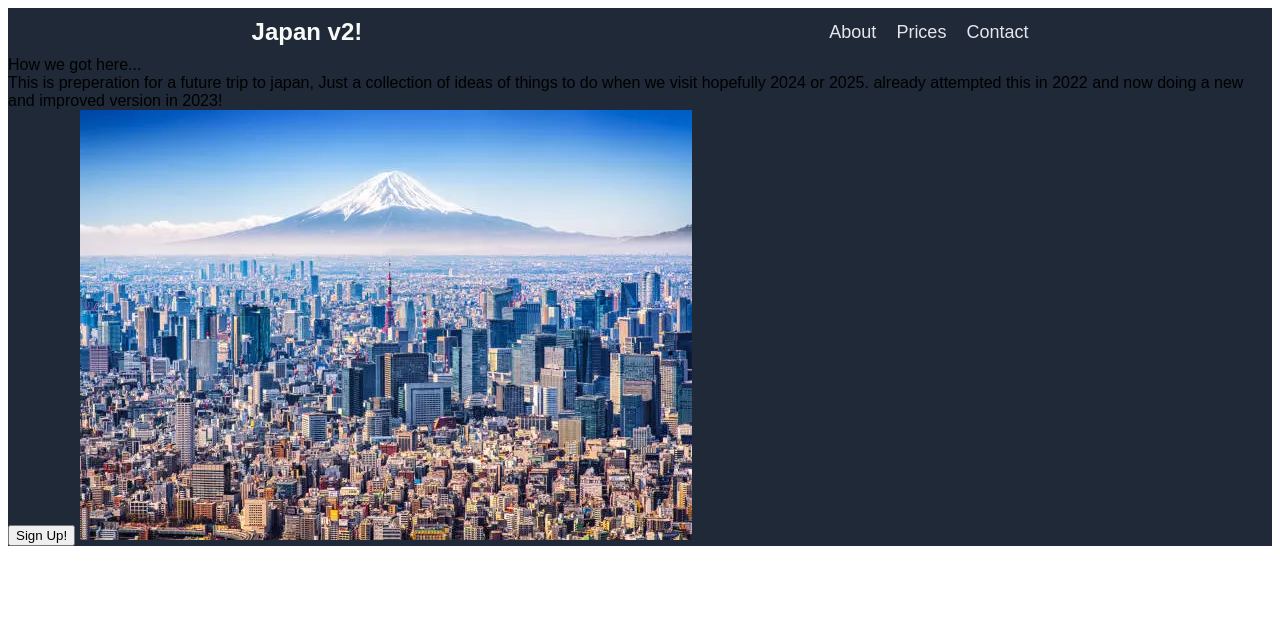
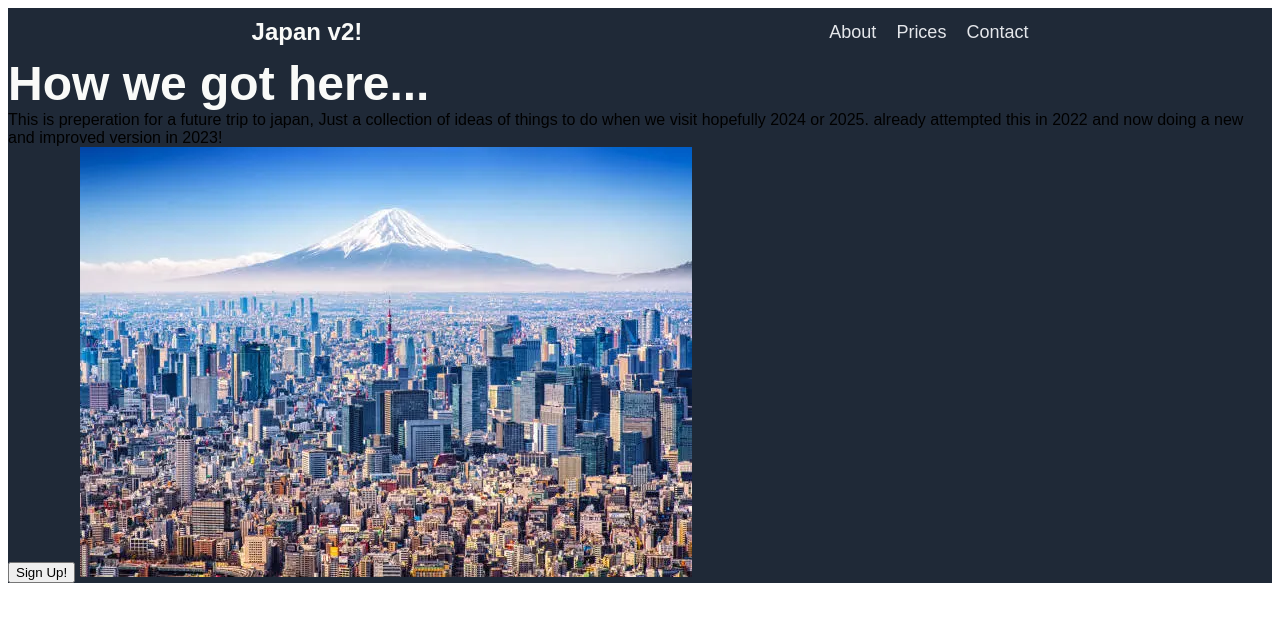
Before and after one commit to Juanzeeee/Landing-pagev2, a plain HTML site: page index.html in a window 1280 px wide. Drawn offline with Linux system fonts and the light colour scheme.

Commit message:
added styling to sec1 header

```diff
--- a/style.css
+++ b/style.css
@@ -33,3 +33,9 @@ ul {
 .section1 {
     background-color: #1f2937;
 }
+
+.section1-header {
+    color: #f9faf8;
+    font-size: 48px;
+    font-weight: bolder;
+}
```
